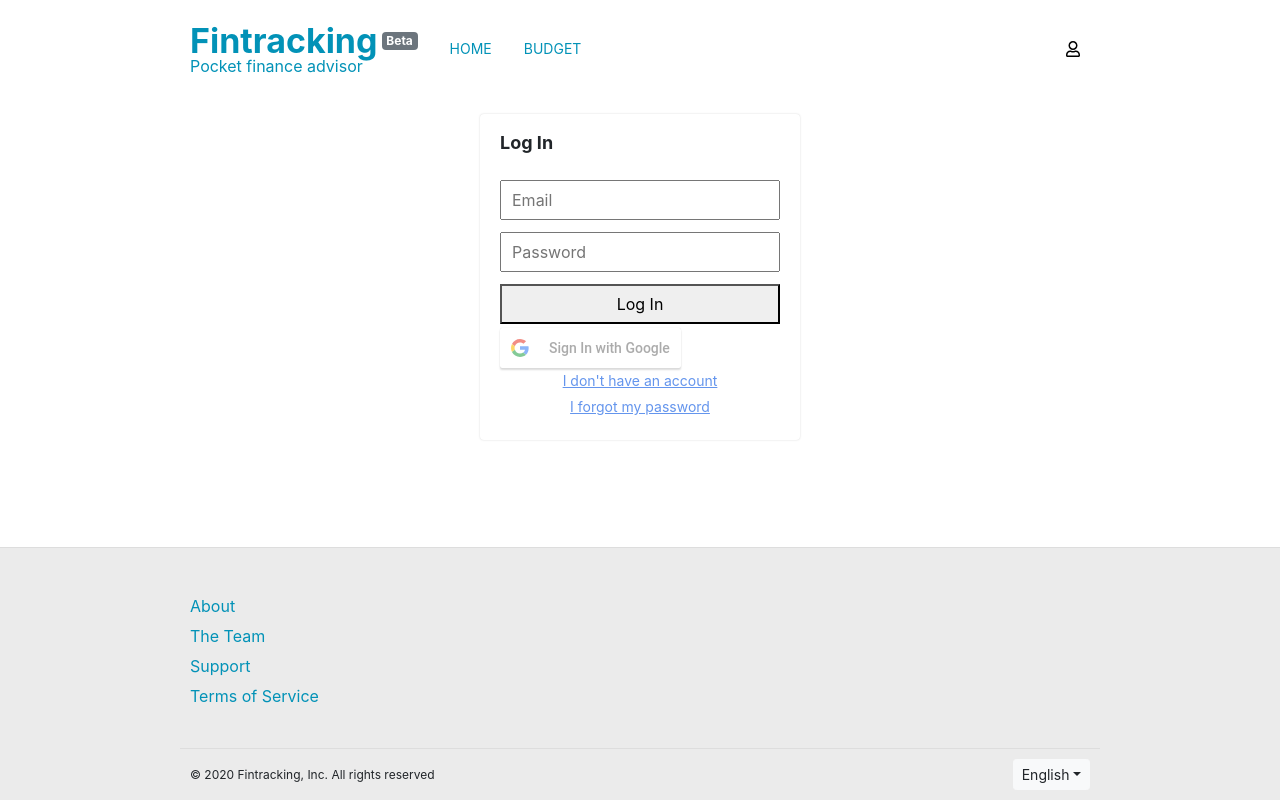
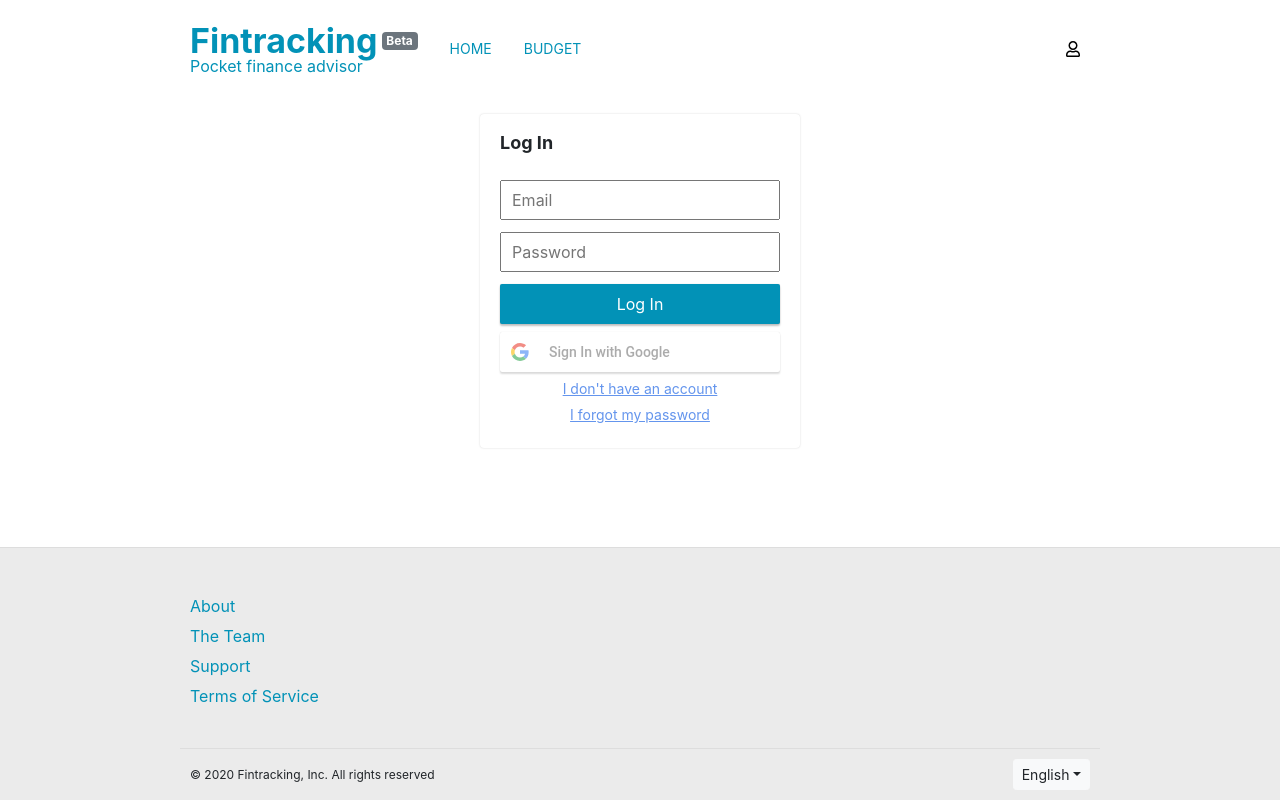
Before and after one commit to jordivilagut/fintracking-client, a React (Create React App) app: page /login in a window 1280 px wide. Built offline with nearby package versions, Linux system fonts and the light colour scheme; what superagent-promise would draw is missing.

Commit message:
Style login buttons

```diff
--- a/src/i18n.js
+++ b/src/i18n.js
@@ -47,6 +47,7 @@ i18n
 
                 //USER ACCESS
                 "log.in": "Log In",
+                "log.in.with.credentials": "Log In with Credentials",
                 "log.out": "Log Out",
                 "sign.up": "Sign Up",
                 "create.account": "Create Account",
@@ -131,6 +132,7 @@ i18n
 
                 //USER ACCESS
                 "log.in": "Acceso",
+                "log.in.with.credentials": "Acceso con credenciales",
                 "log.out": "Cerrar Sesión",
                 "sign.up": "Registro",
                 "create.account": "Crear cuenta",
--- a/src/pages/login/Login.js
+++ b/src/pages/login/Login.js
@@ -46,6 +46,7 @@ export const Login = props => {
                 buttonText="Sign In with Google"
                 onSuccess={handleSuccessfulGoogleLogin}
                 onFailure={handleFailedGoogleLogin}
+                style={{width: `100%`}}
                 cookiePolicy={"single_host_origin"}/>
         </form>
         <Link to="/signup"><h3 className="link">{t("dont.have.account")}</h3></Link>
--- a/src/styles/UserForm.scss
+++ b/src/styles/UserForm.scss
@@ -9,6 +9,19 @@
 
   form {
     padding-top: 20px;
+
+    button {
+      width: 100%;
+      margin-bottom: 4px;
+    }
+
+    .formButton {
+      background: #0292B7;
+      border-radius: 2px;
+      color: white;
+      border: none;
+      box-shadow: rgba(0, 0, 0, 0.24) 0px 2px 2px 0px, rgba(0, 0, 0, 0.24) 0px 0px 1px 0px;
+    }
   }
 
   h2 {
```
